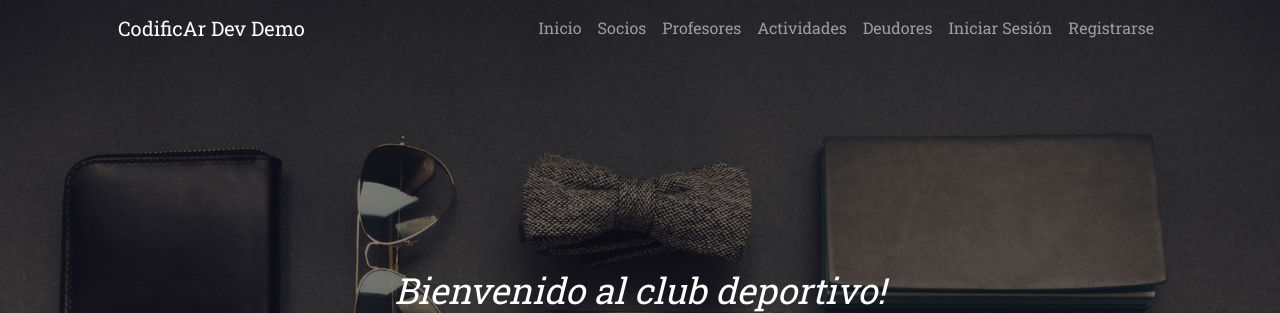
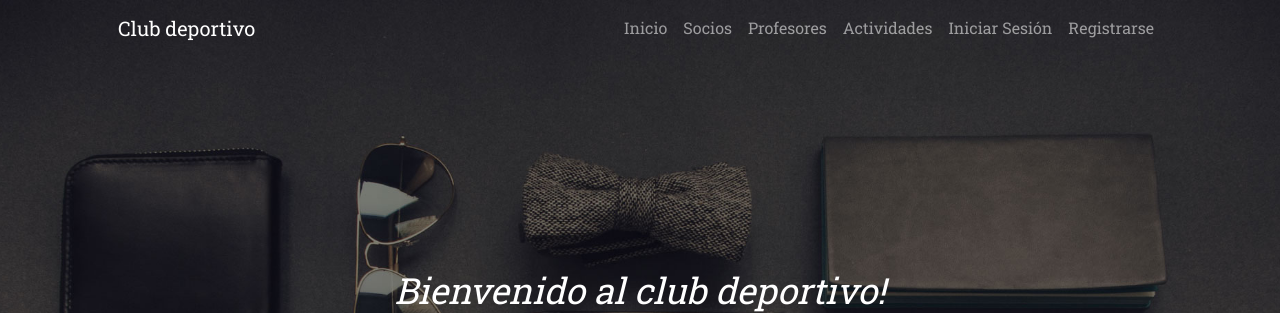
Before and after one commit to TharrisP/Tercera-pre-entrega_Tomas_Harris_Partal, a Django app: page /inicio/ in a window 1280 px wide. Shown: the top 313 px of the page. Run offline with Django 5.2, Linux system fonts and the light colour scheme; some libraries are stand-ins or nearby versions.

Commit message:
Correccion

```diff
--- a/Tercera-pre-entrega/AppProyecto/templates/appProyecto/padre.html
+++ b/Tercera-pre-entrega/AppProyecto/templates/appProyecto/padre.html
@@ -22,7 +22,7 @@
         <!-- Navigation-->
         <nav class="navbar navbar-expand-lg navbar-dark navbar-custom fixed-top">
             <div class="container px-5">
-                <a class="navbar-brand" href="#page-top">CodificAr Dev Demo</a>
+                <a class="navbar-brand" href="#page-top">Club deportivo</a>
                 <button class="navbar-toggler" type="button" data-bs-toggle="collapse" data-bs-target="#navbarResponsive" aria-controls="navbarResponsive" aria-expanded="false" aria-label="Toggle navigation"><span class="navbar-toggler-icon"></span></button>
                 <div class="collapse navbar-collapse" id="navbarResponsive">
                     <ul class="navbar-nav ms-auto">
@@ -30,7 +30,6 @@
                         <li class="nav-item"><a class="nav-link" href="{% url 'socios' %}">Socios</a></li>
                         <li class="nav-item"><a class="nav-link" href="{%  url 'profesores' %}">Profesores</a></li>
                         <li class="nav-item"><a class="nav-link" href="{% url 'actividades' %}">Actividades</a></li>
-                        <li class="nav-item"><a class="nav-link" href="{% url 'deudores'%}">Deudores</a></li>
                         <li class="nav-item"><a class="nav-link" href="#!">Iniciar Sesión</a></li>
                         <li class="nav-item"><a class="nav-link" href="#!">Registrarse</a></li>
                     </ul>
```
